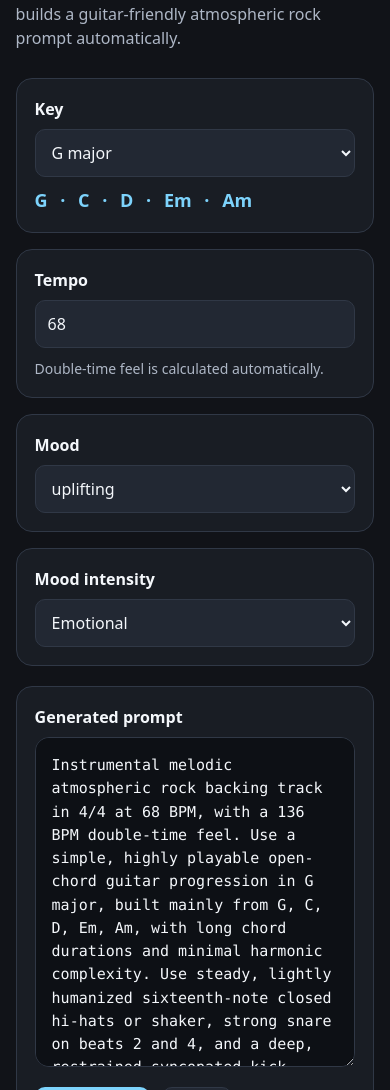
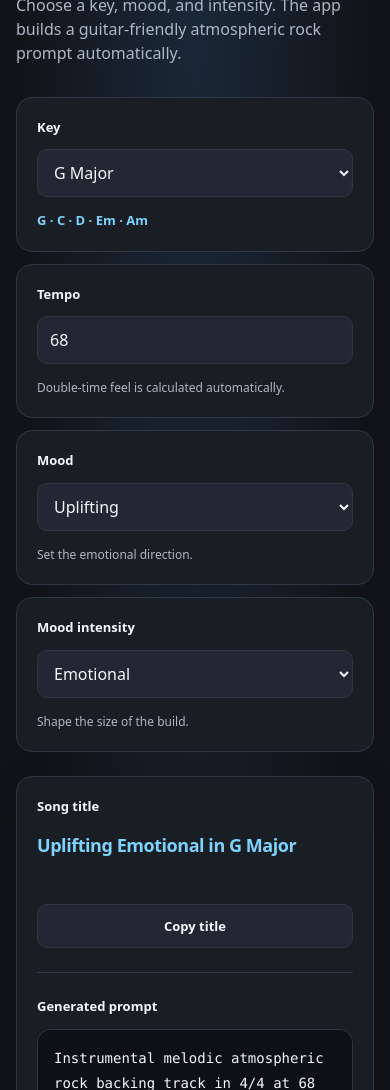
Before and after one commit to furioOptimo/prompt_generator, a plain HTML site: page index.html in a window 390 px wide. Shown: the part 112-1202 px from the top of the page. Drawn offline with Linux system fonts and the light colour scheme.

Commit message:
visual overhaul and title copy

```diff
--- a/index.html
+++ b/index.html
@@ -7,13 +7,14 @@
 
   <style>
     :root {
+      color-scheme: dark;
       --bg: #111318;
       --panel: #191d24;
       --panel2: #222833;
       --text: #f4f7fb;
       --muted: #aeb7c6;
       --accent: #7dd3fc;
-      --border: #303846;
+      --border: #2e3745;
       --ok: #86efac;
     }
 
@@ -24,44 +25,68 @@
     body {
       margin: 0;
       font-family: system-ui, -apple-system, Segoe UI, Roboto, Arial, sans-serif;
-      background: var(--bg);
+      background: radial-gradient(ellipse at 50% 0%, #1b2939 0%, transparent 65%), var(--bg);
+      min-height: 100vh;
       color: var(--text);
       line-height: 1.5;
     }
 
     .wrap {
-      width: min(920px, 92vw);
-      margin: 40px auto;
+      width: min(1140px, calc(100% - 64px));
+      margin: 56px auto;
+    }
+
+    .eyebrow {
+      margin: 0 0 12px;
+      color: var(--accent);
+      font-size: 11px;
+      font-weight: 700;
+      letter-spacing: 0.18em;
+      text-transform: uppercase;
     }
 
     h1 {
       margin: 0 0 8px;
       font-size: clamp(28px, 5vw, 44px);
+      line-height: 1.15;
+      letter-spacing: -0.035em;
     }
 
     .sub {
       color: var(--muted);
-      margin: 0 0 28px;
+      margin: 12px 0 32px;
+      max-width: 640px;
     }
 
     .grid {
       display: grid;
-      grid-template-columns: repeat(auto-fit, minmax(220px, 1fr));
-      gap: 16px;
-      margin-bottom: 20px;
+      grid-template-columns: repeat(4, minmax(0, 1fr));
+      gap: 14px;
+      margin-bottom: 24px;
     }
 
     .card {
       background: var(--panel);
       border: 1px solid var(--border);
       border-radius: 16px;
-      padding: 18px;
+      padding: 20px;
+      min-width: 0;
+    }
+
+    .grid .card {
+      min-height: 180px;
+    }
+
+    .output {
+      padding: 28px;
+      box-shadow: 0 16px 48px #00000020;
     }
 
     label {
       display: block;
-      font-weight: 700;
-      margin-bottom: 8px;
+      font-size: 13px;
+      font-weight: 600;
+      margin-bottom: 12px;
     }
 
     select,
@@ -73,43 +98,95 @@
       border-radius: 10px;
       padding: 11px 12px;
       font: inherit;
+      min-height: 46px;
+    }
+
+    select {
+      text-transform: capitalize;
+    }
+
+    :is(select, input, textarea, button):focus-visible {
+      outline: 2px solid var(--accent);
+      outline-offset: 4px;
     }
 
     .chords {
-      margin-top: 10px;
-      font-size: 18px;
-      font-weight: 700;
+      margin-top: 14px;
+      font-size: 13px;
+      font-weight: 600;
       color: var(--accent);
-      word-spacing: 8px;
+    }
+
+    .title-section {
+      padding-bottom: 24px;
+      margin-bottom: 24px;
+      border-bottom: 1px solid var(--border);
+    }
+
+    .title-row {
+      display: flex;
+      gap: 16px;
+      align-items: center;
+    }
+
+    #song-title {
+      flex: 1;
+      min-width: 0;
+      height: 46px;
+      min-height: 46px;
+      padding: 4px 0;
+      resize: none;
+      background: transparent;
+      border: 0;
+      border-radius: 4px;
+      font-size: clamp(18px, 2.2vw, 25px);
+      font-family: inherit;
+      line-height: 1.5;
+      font-weight: 600;
+      letter-spacing: -0.025em;
+      color: var(--accent);
+    }
+
+    #copy-title {
+      flex-shrink: 0;
     }
 
     textarea {
       width: 100%;
-      min-height: 330px;
+      display: block;
+      min-height: 290px;
       resize: vertical;
       background: #0d1015;
       color: var(--text);
       border: 1px solid var(--border);
       border-radius: 14px;
-      padding: 16px;
-      font: 15px/1.55 ui-monospace, SFMono-Regular, Menlo, Consolas, monospace;
+      padding: 20px;
+      font: 14px/1.8 ui-monospace, SFMono-Regular, Menlo, Consolas, monospace;
     }
 
     .actions {
       display: flex;
       gap: 12px;
       flex-wrap: wrap;
-      margin-top: 14px;
+      margin-top: 20px;
     }
 
     button {
-      border: 0;
+      border: 1px solid transparent;
       border-radius: 10px;
       padding: 11px 16px;
-      font-weight: 800;
+      font: inherit;
+      font-size: 13px;
+      font-weight: 700;
+      min-height: 44px;
       cursor: pointer;
       background: var(--accent);
       color: #062231;
+      transition: background 150ms ease, border-color 150ms ease;
+    }
+
+    button:hover {
+      background: #a5e2fd;
     }
 
     button.secondary {
@@ -118,23 +195,81 @@
       border: 1px solid var(--border);
     }
 
+    button.secondary:hover {
+      background: #2b3544;
+      border-color: #53647a;
+    }
+
     #status {
       color: var(--ok);
       font-weight: 700;
       align-self: center;
       min-height: 1.5em;
+      font-size: 13px;
+      margin-left: auto;
     }
 
     .note {
       color: var(--muted);
-      font-size: 14px;
-      margin-top: 10px;
+      font-size: 12px;
+      margin-top: 14px;
+      line-height: 1.6;
+    }
+
+    @media (max-width: 960px) {
+      .grid {
+        grid-template-columns: repeat(2, minmax(0, 1fr));
+      }
+    }
+
+    @media (max-width: 600px) {
+      .wrap {
+        width: calc(100% - 32px);
+        margin: 32px auto;
+      }
+
+      .grid {
+        grid-template-columns: 1fr;
+        gap: 12px;
+      }
+
+      .grid .card {
+        min-height: 0;
+      }
+
+      .output {
+        padding: 20px;
+      }
+
+      .title-row {
+        flex-direction: column;
+        align-items: stretch;
+        gap: 12px;
+      }
+
+      #song-title {
+        font-size: 18px;
+        flex: none;
+        height: 64px;
+      }
+
+      textarea {
+        min-height: 380px;
+        padding: 16px;
+      }
+
+      #status {
+        flex-basis: 100%;
+        margin-left: 0;
+      }
     }
   </style>
 </head>
 
 <body>
   <main class="wrap">
+
+    <p class="eyebrow">Atmospheric rock · Made for guitar</p>
 
     <h1>Prompt Generator</h1>
 
@@ -143,7 +278,7 @@
       atmospheric rock prompt automatically.
     </p>
 
-    <section class="grid">
+    <section class="grid" aria-label="Song settings">
 
       <div class="card">
         <label for="key">Key</label>
@@ -179,6 +314,7 @@
           <option>moody</option>
           <option>anthemic</option>
         </select>
+        <div class="note">Set the emotional direction.</div>
       </div>
 
       <div class="card">
@@ -189,11 +325,20 @@
           <option value="emotional" selected>Emotional</option>
           <option value="soaring">Soaring</option>
         </select>
+        <div class="note">Shape the size of the build.</div>
       </div>
 
     </section>
 
-    <section class="card">
+    <section class="card output" aria-label="Generated song details">
+
+      <div class="title-section">
+        <label for="song-title">Song title</label>
+        <div class="title-row">
+          <textarea id="song-title" rows="2" readonly></textarea>
+          <button class="secondary" id="copy-title">Copy title</button>
+        </div>
+      </div>
 
       <label for="prompt">Generated prompt</label>
 
@@ -209,7 +354,7 @@
           Reset
         </button>
 
-        <span id="status"></span>
+        <span id="status" role="status" aria-live="polite"></span>
 
       </div>
 
@@ -293,6 +438,9 @@
     const promptEl =
       document.getElementById("prompt");
 
+    const titleEl =
+      document.getElementById("song-title");
+
     const statusEl =
       document.getElementById("status");
 
@@ -335,6 +483,12 @@
 
       const intensityText =
         intensityDescriptions[intensity];
+
+      const titleCase = text =>
+        text.replace(/\b[a-z]/g, letter => letter.toUpperCase());
+
+      titleEl.value =
+        `${titleCase(mood)} ${titleCase(intensity)} in ${titleCase(key)}`;
 
 
       chordsEl.textContent =
@@ -407,6 +561,27 @@
 
 
     document
+      .getElementById("copy-title")
+      .addEventListener("click", async () => {
+        try {
+          await navigator.clipboard.writeText(titleEl.value);
+          statusEl.textContent = "Title copied!";
+        }
+        catch {
+          titleEl.select();
+          const copied = document.execCommand("copy");
+          statusEl.textContent = copied
+            ? "Title copied!"
+            : "Select the title and copy it manually.";
+        }
+
+        setTimeout(() => {
+          statusEl.textContent = "";
+        }, 2400);
+      });
+
+
+    document
       .getElementById("reset")
       .addEventListener("click", () => {
 
```
